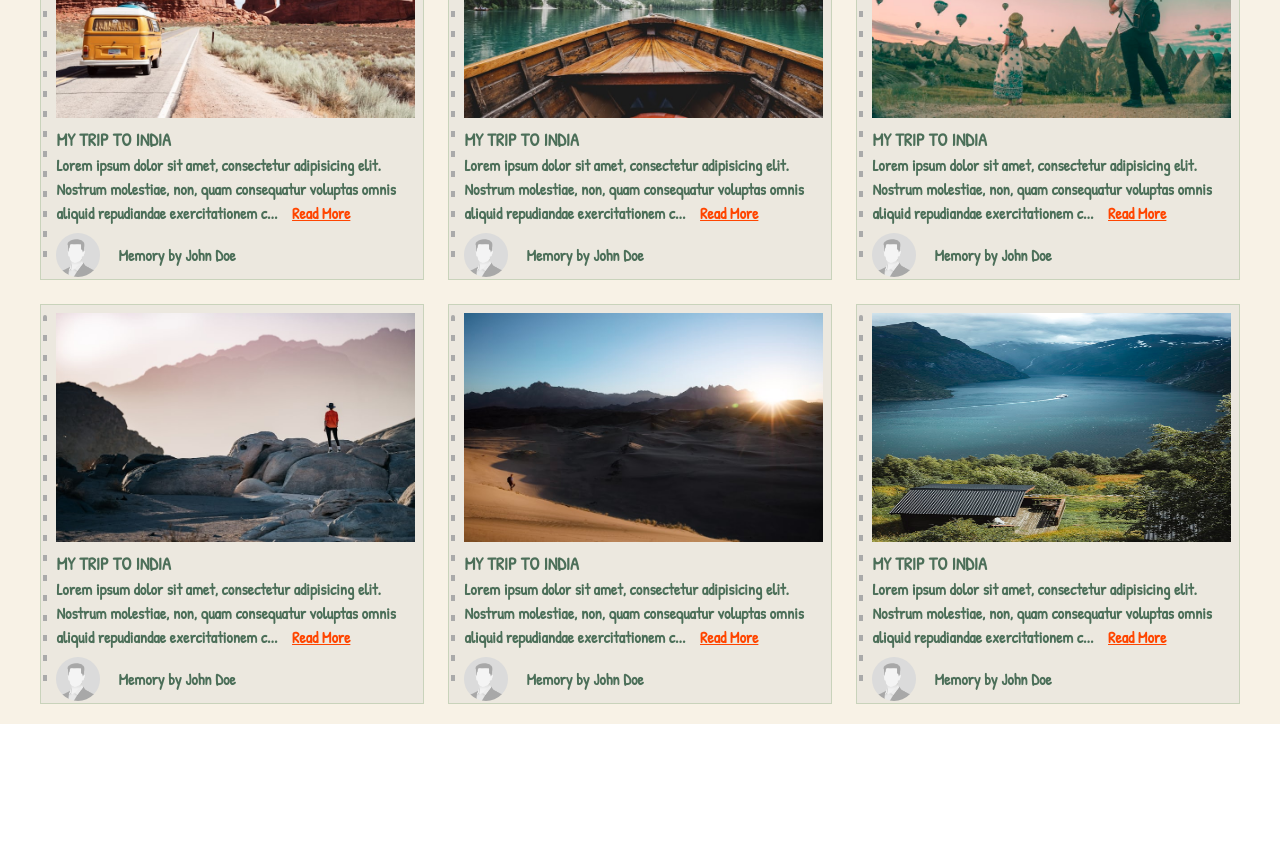
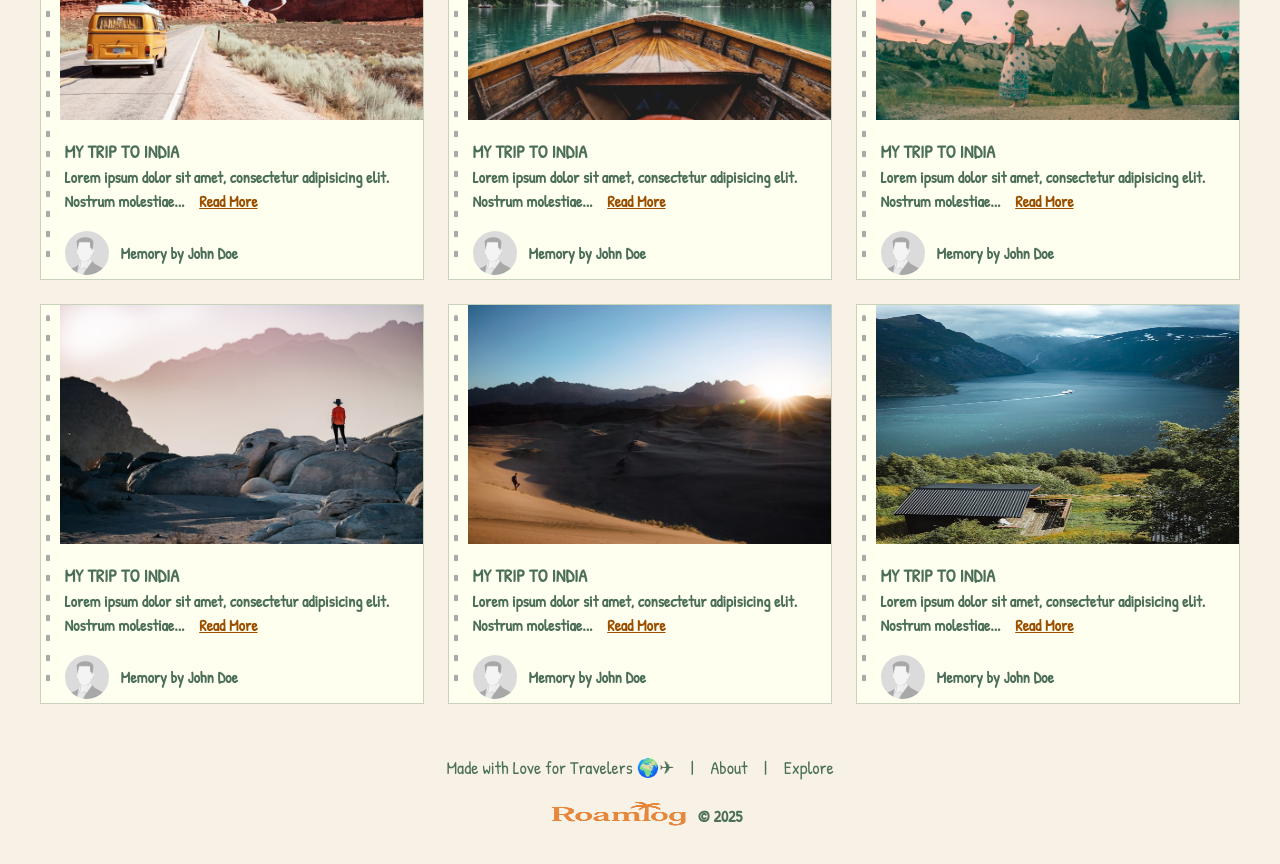
Before and after one commit to Karl-Xavier/roamlog, a React (Vite) app: page /home in a window 1280 px wide. Shown: the part 280-1144 px from the top of the page. Before the commit the page ends 1004 px from the top, so only its background shows below. Built offline with nearby package versions, Linux system fonts and the light colour scheme.

Commit message:
Added Footer

```diff
--- a/src/App.tsx
+++ b/src/App.tsx
@@ -4,6 +4,7 @@ import { Route, Routes } from 'react-router-dom'
 import Navbar from './component/Navbar/Navbar'
 import About from './pages/About'
 import Landing from './pages/Landing'
+import Footer from './component/Footer/Footer'
 
 function App() {
   return (
@@ -14,6 +15,7 @@ function App() {
         <Route path='/home' element={<Home/>}/>
         <Route path='/about' element={<About/>}/>
       </Routes>
+      <Footer/>
     </div>
   )
 }
--- /dev/null
+++ b/src/component/Footer/Footer.tsx
@@ -0,0 +1,8 @@
+export default function Footer() {
+  return (
+    <footer className="py-[30px] px-[10px] list-none">
+      <p className="text-center text-[15px] md:text-[18px]"><span>Made with Love for Travelers 🌍✈</span> &nbsp;&nbsp;&nbsp;| &nbsp;&nbsp;&nbsp;<span>About</span> &nbsp;&nbsp;&nbsp;| &nbsp;&nbsp;&nbsp;<span>Explore</span></p>
+      <p className="flex flex-row items-center justify-center font-bold"><img src="./brand_name.png" alt="Brand Name" className="w-[160px] h-[70px]"/> &copy; 2025</p>
+    </footer>
+  )
+}
--- a/src/component/HomeContent/HomeContent.tsx
+++ b/src/component/HomeContent/HomeContent.tsx
@@ -13,22 +13,22 @@ type HomeData = {
 
 export default function HomeContent() {
 
-  const limit = 150
+  const limit = 75
 
   return (
     <div className='container h-full px-[10px] md:px-[40px] grid grid-cols-1 md:grid-cols-3 gap-6 pb-[20px] font-bold'>
       {homeData.map((data: HomeData, index: number) => (
         <div className="note" key={index}>
           <div className="spiral"></div>
-          <div className="content p-2">
-            <div className="top-content h-[60%] w-full">
+          <div className="content">
+            <div className="top-content h-[60%] w-full pl-[5px]">
               <img src={data.imgURL} alt={data.title} className='h-full w-full'/>
             </div>
-            <div className="text-content my-2">
+            <div className="text-content my-2 p-[10px]">
               <h2 className='memory-title text-[18px]'>{data.title}</h2>
-              <p>{data.description.slice(0, limit)}... &nbsp;&nbsp;&nbsp;<Link to={`/memories/${data.id}`} className='text-[orangered] underline'>Read More</Link></p>
+              <p>{data.description.slice(0, limit)}... &nbsp;&nbsp;&nbsp;<Link to={`/memories/${data.id}`} className='text-[#9b5000] underline'>Read More</Link></p>
             </div>
-            <div className="whoowns flex flex-row justify-between items-center w-[50%]">
+            <div className="whoowns flex flex-row justify-between gap-3 items-center w-max px-[10px]">
               <img src={data.profileURL} alt={data.author+'profile image'} className='w-[44px] h-[44px] rounded-[50%] object-cover'/>
               <p>Memory by {data.author}</p>
             </div>
--- a/src/component/HomeContent/css/homecontent.css
+++ b/src/component/HomeContent/css/homecontent.css
@@ -5,7 +5,7 @@
   position: relative;
   overflow: hidden;
   height: 400px;
-  background: #ece8df;
+  background: #fffff0;
 }
 
 .note .spiral{
--- a/src/component/Navbar/Navbar.tsx
+++ b/src/component/Navbar/Navbar.tsx
@@ -17,7 +17,7 @@ export default function Navbar() {
   }
 
   return (
-    <div className={`${isLanding ? 'navigation-land' : 'navigation'} px-[2%] md:py-[20px] md:px-[7%] lg:px-[10%]`}>
+    <header className={`${isLanding ? 'navigation-land' : 'navigation'} px-[2%] md:py-[20px] md:px-[7%] lg:px-[10%]`}>
       <div className="main-nav w-full flex flex-row justify-between items-center">
         <section className="title-list flex flex-row justify-between items-center">
           {!isLanding && <button className='md:hidden cursor-pointer outline-none'><List size={22} weight='fill'/></button>}
@@ -50,6 +50,6 @@ export default function Navbar() {
           <button className='text-[20px] font-bold cursor-pointer outline-none uppercase underline'>Login</button>
         </Link>}
       </div>
-    </div>
+    </header>
   )
 }
```
